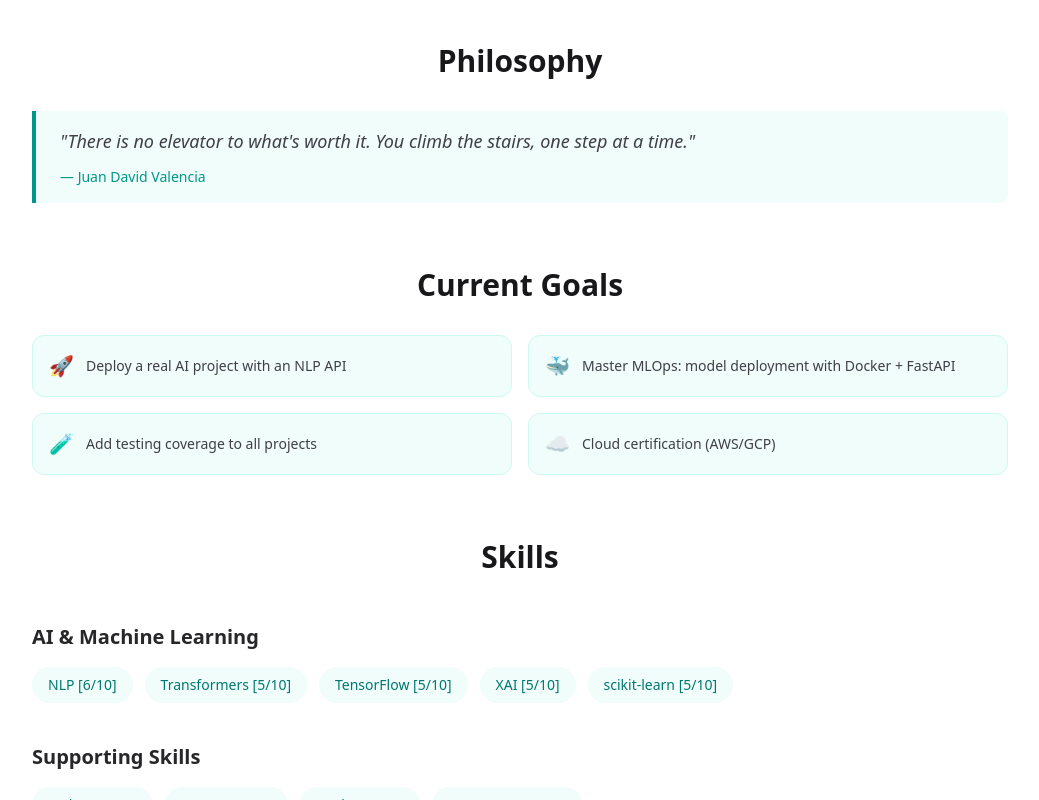
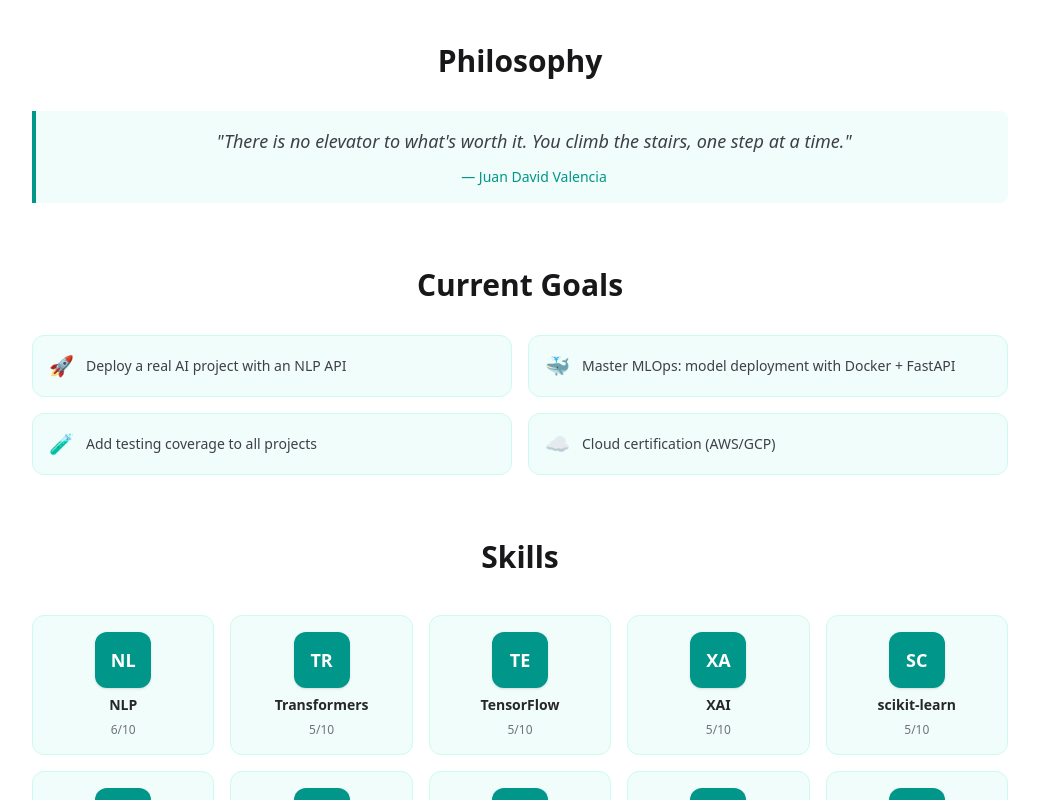
Before and after one commit to jdvalmart/portafolio-jdvalmart, a React (Vite) app: page /about in a window 1280 px wide. Shown: the part 1980-2780 px from the top of the page, without its empty margins (120-1159 px from the left). Built offline with nearby package versions, Linux system fonts and the light colour scheme.

Commit message:
feat: center philosophy quote, redesign skills as card grid like certifications

```diff
--- a/src/components/Skills.tsx
+++ b/src/components/Skills.tsx
@@ -48,39 +48,41 @@ export const skillGroups: SkillGroupData[] = [
 
 import { useT } from "../i18n/LanguageContext";
 
+function SkillBadge({ skill }: { skill: SkillLevel }) {
+  const icon = skill.name.substring(0, 2).toUpperCase();
+  return (
+    <div className="flex flex-col items-center gap-2 p-4 rounded-xl bg-teal-50 dark:bg-teal-950 border border-teal-100 dark:border-teal-900 text-center">
+      <span
+        className="w-14 h-14 rounded-xl bg-teal-600 dark:bg-teal-500 text-white text-lg font-extrabold flex items-center justify-center shadow-sm"
+        aria-label={skill.name}
+      >
+        {icon}
+      </span>
+      <span className="text-sm font-semibold leading-tight text-zinc-800 dark:text-zinc-200">
+        {skill.name}
+      </span>
+      <span className="text-xs font-medium text-zinc-500 dark:text-zinc-400">
+        {skill.level}/10
+      </span>
+    </div>
+  );
+}
+
 export const Skills = () => {
   const { t } = useT();
+  const allSkills = skillGroups.flatMap((g) => g.skills);
+
   return (
-    <section id="skills" className="max-w-5xl mx-auto px-6">
-      <h2 className="text-3xl font-bold text-center mb-12 text-zinc-900 dark:text-zinc-100">{t.skills.title}</h2>
+    <section id="skills" className="max-w-5xl mx-auto px-6 pb-20">
+      <h2 className="text-3xl font-bold text-center mb-10 text-zinc-900 dark:text-zinc-100">
+        {t.skills.title}
+      </h2>
 
-      <div className="space-y-10">
-        {skillGroups.map((group) => (
-          <SkillGroup key={group.title} group={group} />
+      <div className="grid grid-cols-2 sm:grid-cols-3 md:grid-cols-4 lg:grid-cols-5 gap-4">
+        {allSkills.map((skill) => (
+          <SkillBadge key={skill.name} skill={skill} />
         ))}
       </div>
     </section>
   );
 };
-
-interface SkillGroupProps {
-  group: SkillGroupData;
-}
-
-const SkillGroup = ({ group }: SkillGroupProps) => (
-  <div>
-    <h3 className="text-xl font-semibold mb-4 text-zinc-800 dark:text-zinc-200">{group.title}</h3>
-    <div className="flex flex-wrap gap-3">
-      {group.skills.map((skill) => (
-        <span
-          key={skill.name}
-          className="px-4 py-2 rounded-full text-sm
-                     bg-teal-50 text-teal-700
-                     dark:bg-teal-950 dark:text-teal-300"
-        >
-          {skill.name} [{skill.level}/10]
-        </span>
-      ))}
-    </div>
-  </div>
-);
--- a/src/pages/About.tsx
+++ b/src/pages/About.tsx
@@ -45,8 +45,8 @@ const About: React.FC = () => {
           {t.about.philosophy}
         </h2>
         <blockquote className="border-l-4 border-teal-600 dark:border-teal-400 pl-6 py-4 bg-teal-50 dark:bg-teal-950 rounded-r-lg text-zinc-700 dark:text-zinc-300 leading-relaxed">
-          <p className="text-lg italic">{t.about.quote}</p>
-          <p className="mt-3 text-sm font-medium text-teal-600 dark:text-teal-400 not-italic">
+          <p className="text-lg italic text-center">{t.about.quote}</p>
+          <p className="mt-3 text-sm font-medium text-teal-600 dark:text-teal-400 not-italic text-center">
             {t.about.quoteAuthor}
           </p>
         </blockquote>
```
